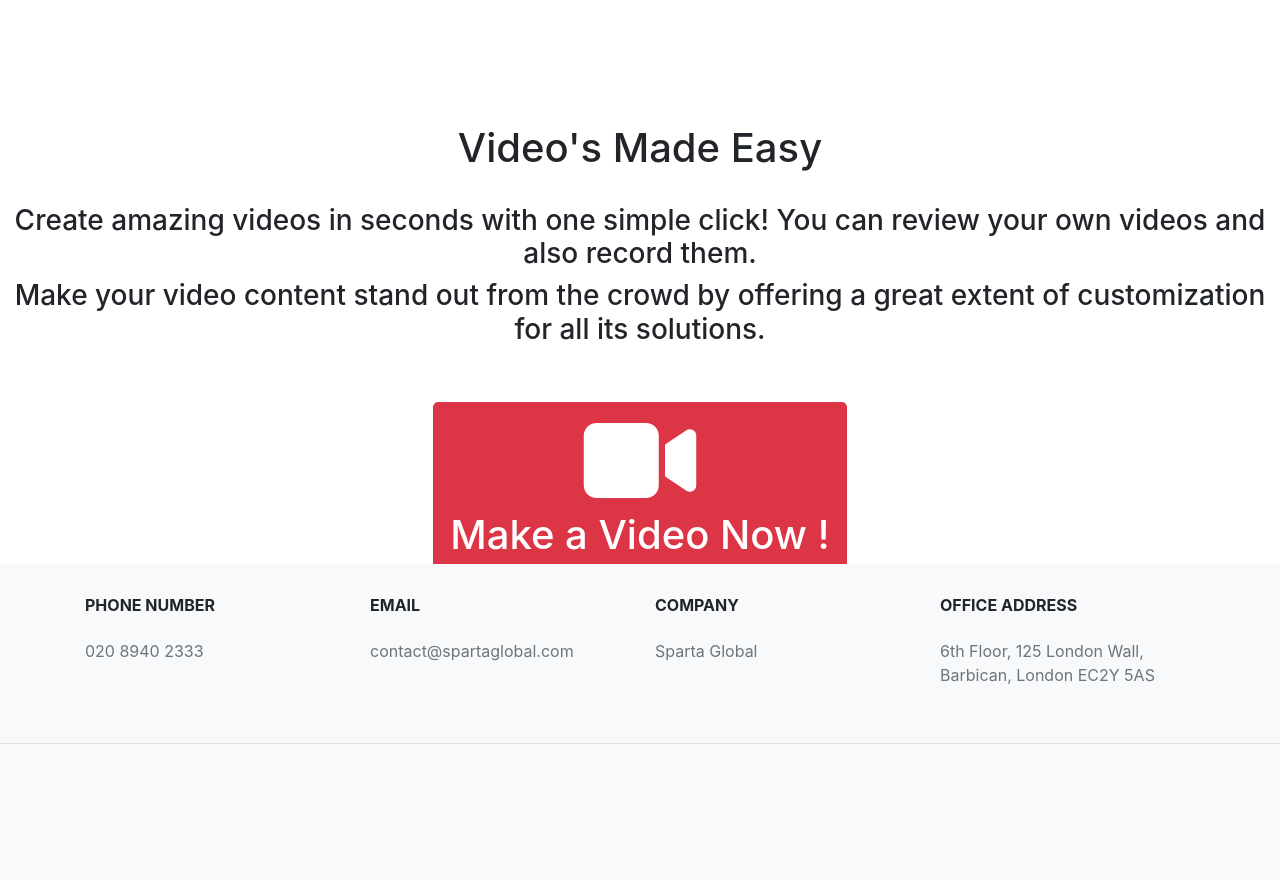
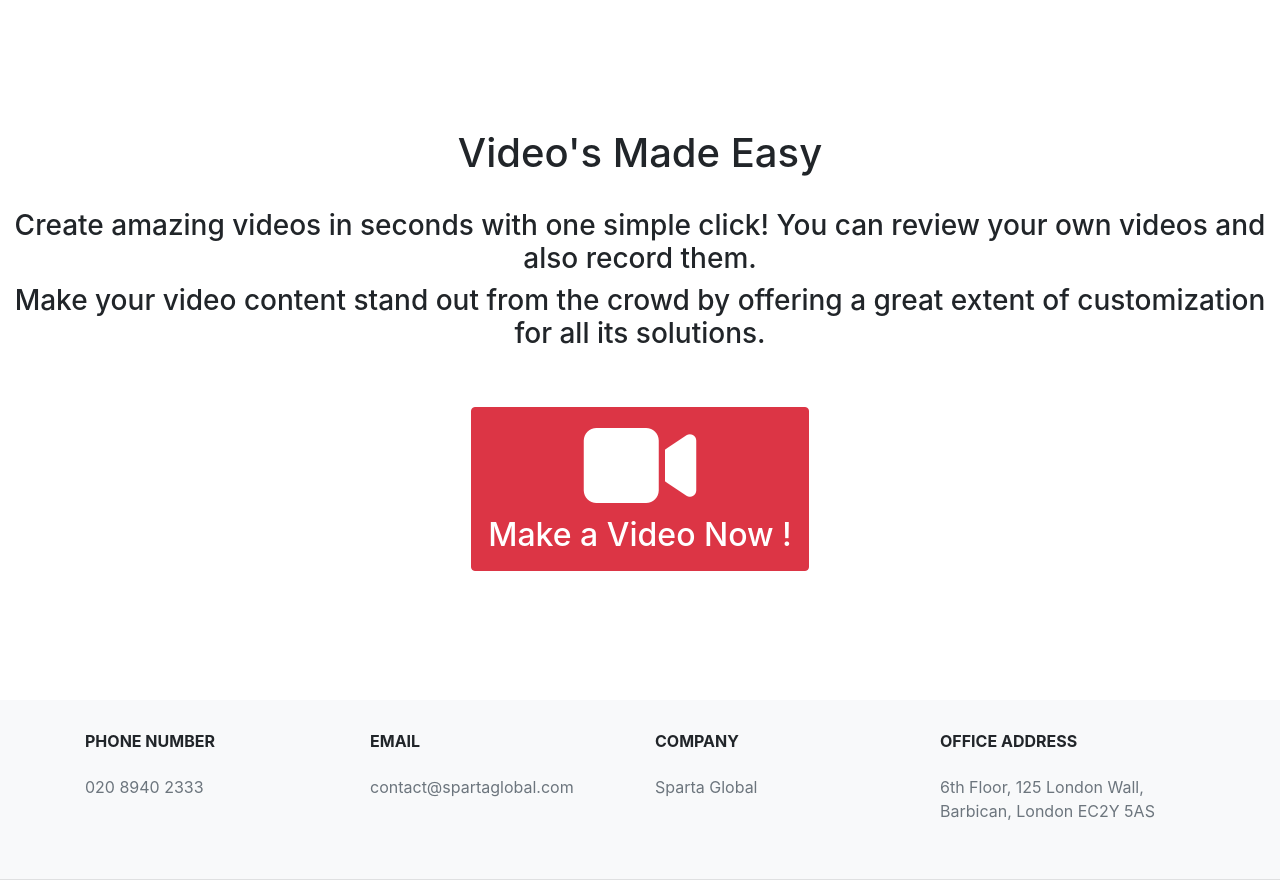
Before and after one commit to Benedek4000/eng130_week4_project, a Flask app: page / in a window 1280 px wide. Shown: the part 56-936 px from the top of the page. Before the commit the page ends 800 px from the top, so only its background shows below. Run offline with Flask 2, Linux system fonts and the light colour scheme; some libraries are stand-ins or nearby versions.

Commit message:
finished footer and updated main page

```diff
--- a/frontend/templates/base.html
+++ b/frontend/templates/base.html
@@ -38,7 +38,7 @@
 
       {% block body %} {% endblock %}
 
-    <div class="fixed-bottom bg-light">
+    <div class="bg-light fixed-bottom" style="position: relative;">
       <footer class="bg-grey">
         <div class="container py-3">
           <div class="row py-3">
--- a/frontend/templates/home.html
+++ b/frontend/templates/home.html
@@ -12,7 +12,7 @@
                     <br/>
                     <br/>
                     <div class="col text-center">
-                        <button onclick="location.href='videorec'" type="button" class="btn btn-danger btn-lg"><i class="fa-solid fa-video fa-5x"></i><br/><h1>Make a Video Now !</h1></button>
+                        <button onclick="location.href='videorec'" type="button" class="btn btn-danger btn-lg rounded"><i class="fa-solid fa-video fa-5x"></i><br/><h2>Make a Video Now !</h2></button>
                     </div>
 
                 </div>
```
